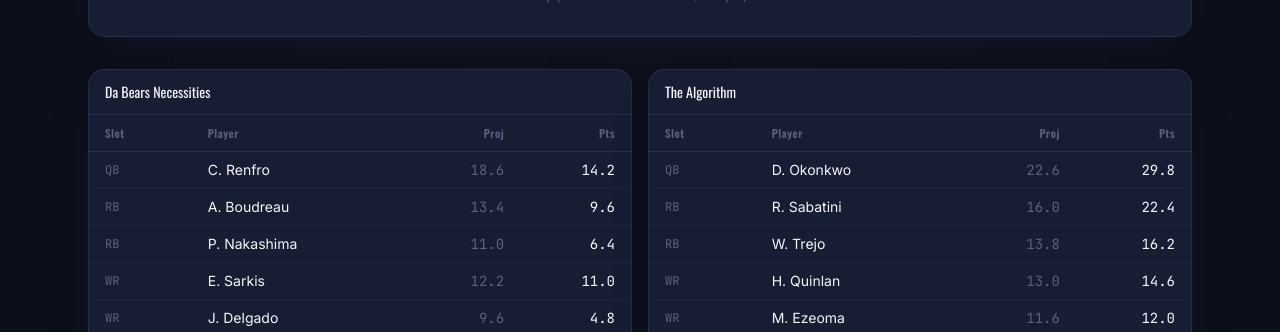
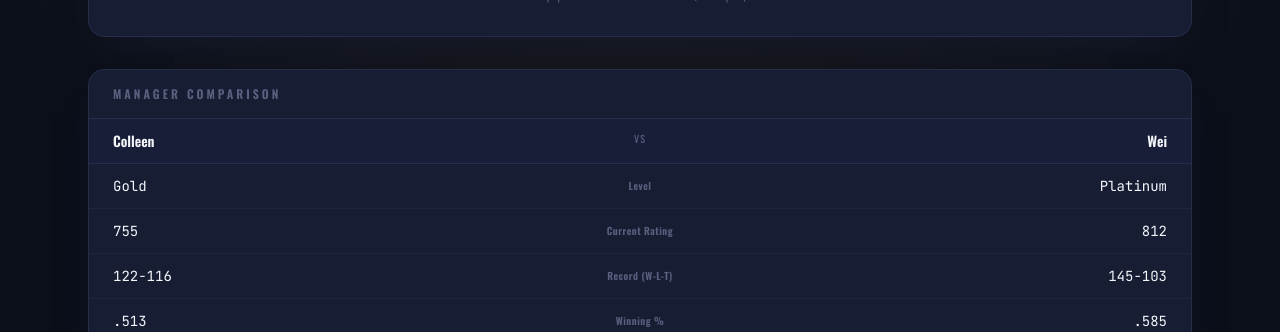
Before and after one commit to daleague/daleague.github.io, a React (Vite) app: page /#/matchup/2026-w3-m3 in a window 1280 px wide. Shown: the part 468-800 px from the top of the page. Built offline with nearby package versions, Linux system fonts and the light colour scheme; no server answers; the HTML template or start-up script is replaced by a standard one.

Commit message:
Show manager comparison on matchups

```diff
--- a/src/pages/MatchupDetail.tsx
+++ b/src/pages/MatchupDetail.tsx
@@ -1,8 +1,10 @@
 import { Link, useOutletContext, useParams } from "react-router-dom";
 import type { LeagueBundle } from "@/hooks/useLeagueData";
 import type { PlayerScore } from "@/types/league";
+import { IS_MANAGER_PROFILE_ENABLED } from "@/data/dataSource";
 import { teamById } from "@/lib/teams";
 import { TeamBadge } from "@/components/TeamBadge";
+import { ManagerComparison } from "@/components/ManagerProfile";
 
 function bySlotOrder(a: PlayerScore, b: PlayerScore): number {
   const order = ["QB", "RB", "WR", "TE", "FLEX", "W/R/T", "DEF", "K", "BN", "IR"];
@@ -12,7 +14,7 @@ function bySlotOrder(a: PlayerScore, b: PlayerScore): number {
 }
 
 export function MatchupDetail() {
-  const { teams, matchups } = useOutletContext<LeagueBundle>();
+  const { teams, matchups, managerProfiles } = useOutletContext<LeagueBundle>();
   const { matchupId } = useParams<{ matchupId: string }>();
   const matchup = matchups.find((m) => m.matchupId === matchupId);
 
@@ -32,6 +34,8 @@ export function MatchupDetail() {
 
   const home = teamById(teams, matchup.home.teamId);
   const away = teamById(teams, matchup.away.teamId);
+  const homeManager = home?.managerId ? managerProfiles.find((manager) => manager.managerId === home.managerId) : undefined;
+  const awayManager = away?.managerId ? managerProfiles.find((manager) => manager.managerId === away.managerId) : undefined;
   const margin = Math.abs(matchup.home.score - matchup.away.score);
   const homeStarters = [...matchup.home.players].filter((p) => p.isStarter).sort(bySlotOrder);
   const awayStarters = [...matchup.away.players].filter((p) => p.isStarter).sort(bySlotOrder);
@@ -66,6 +70,10 @@ export function MatchupDetail() {
           </p>
         )}
       </div>
+
+      {IS_MANAGER_PROFILE_ENABLED && (homeManager || awayManager) && (
+        <ManagerComparison left={awayManager} right={homeManager} />
+      )}
 
       <div className="grid gap-4 lg:grid-cols-2">
         <RosterTable label={away?.name ?? "Away"} players={awayStarters} />
```
